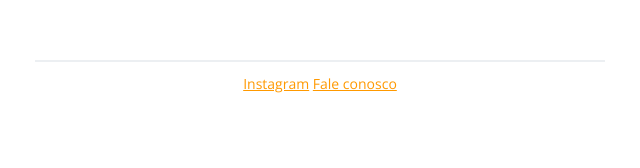
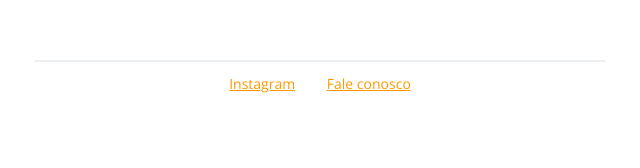
Before and after one commit to paula-portela/meuprojeto, a plain HTML site: page index.html in a window 1280 px wide. Shown: the part 629-797 px from the top of the page, 320-960 px from the left. Drawn offline with nearby package versions, Linux system fonts and the light colour scheme.

Commit message:
Update style.css

```diff
--- a/style.css
+++ b/style.css
@@ -38,8 +38,8 @@ p, #footer {
   line-height: 28px;
 }
 
-#footer {
-  margin-bottom: 33px;
+#footer a + a {
+  margin-left: 28px;
 }
 
 #line {
```
